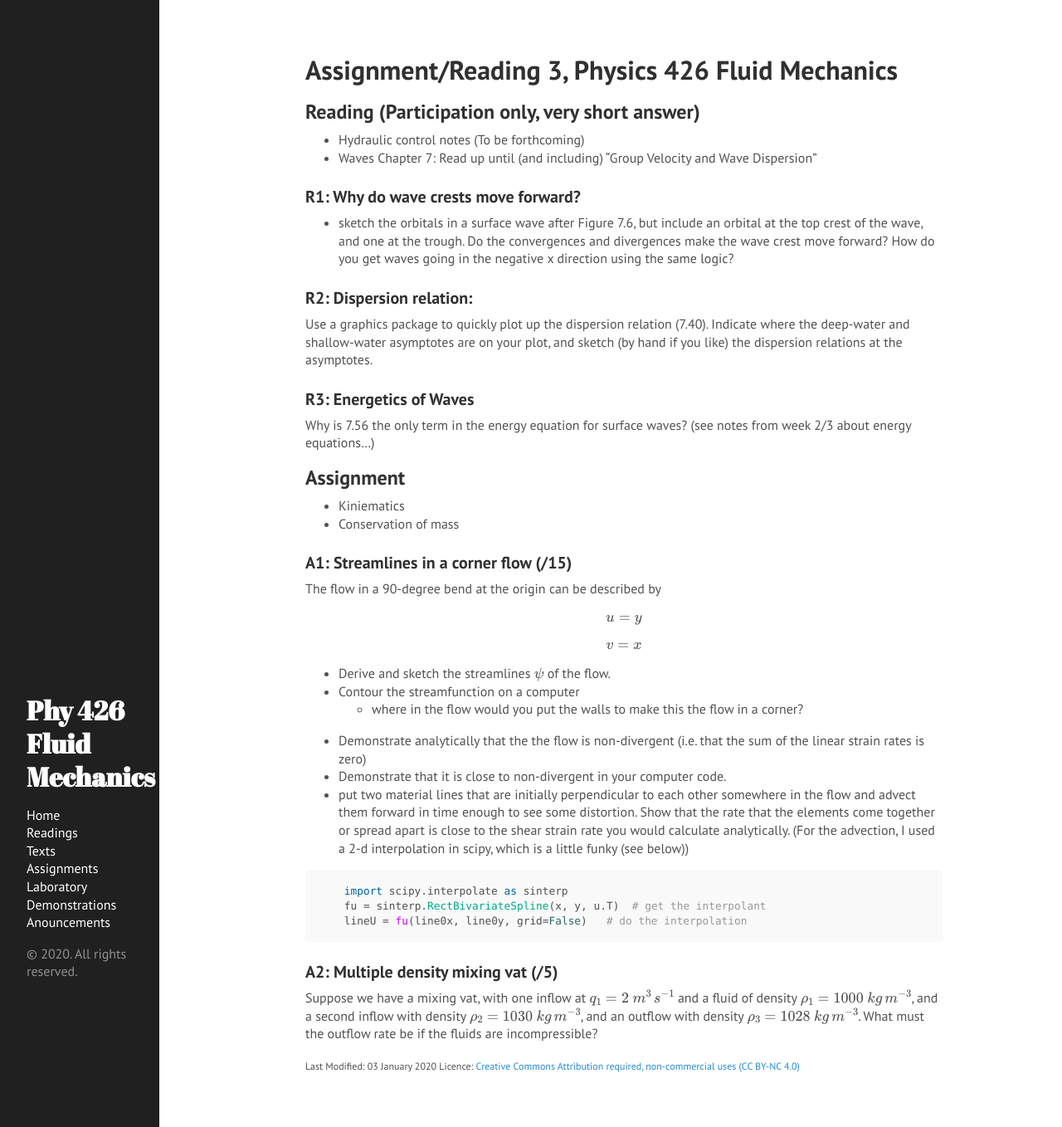
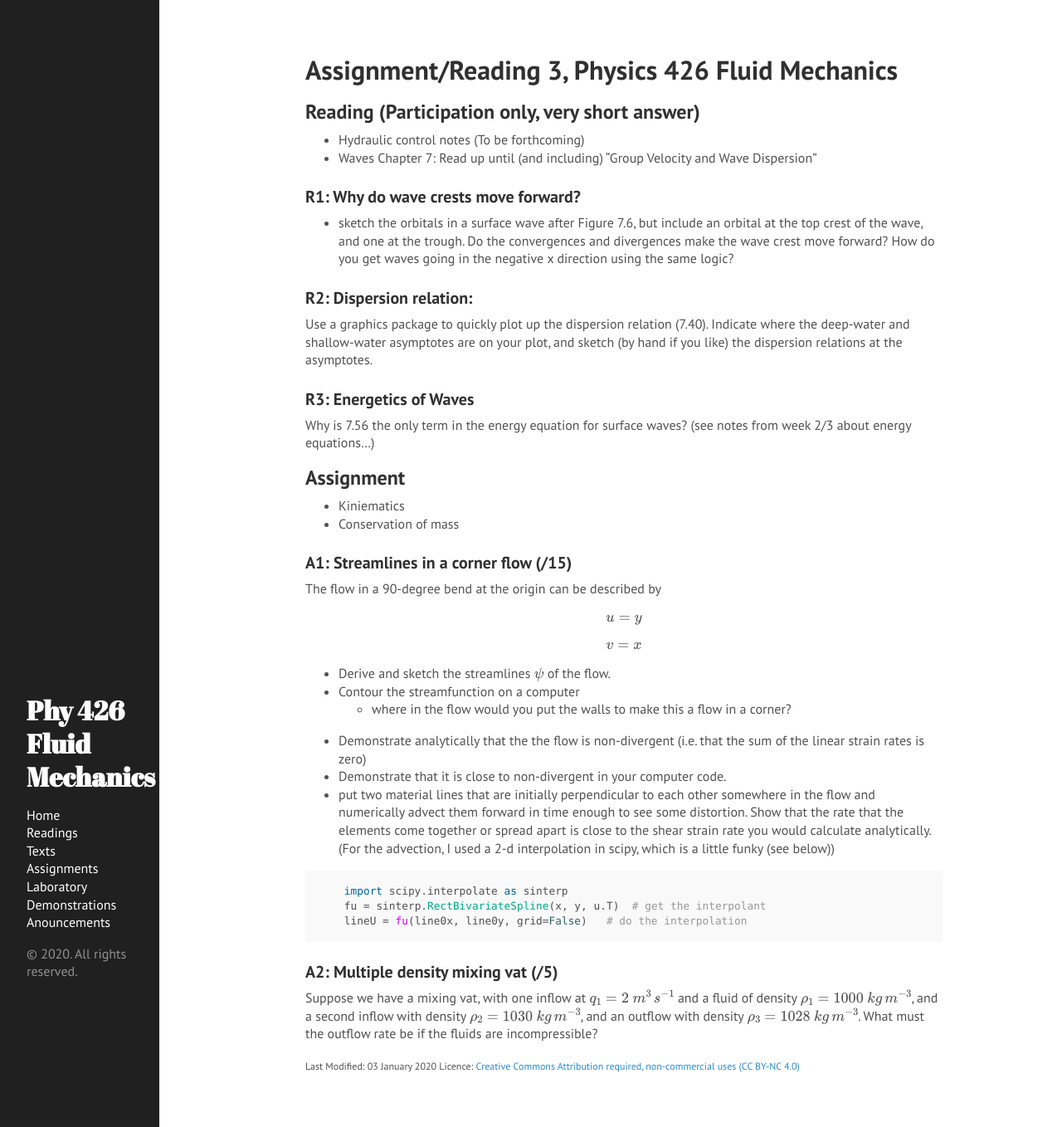
Before and after one commit to jklymak/Phy426, a Jekyll site: the page built from docs/Assignments/Assignment03.md, in a window 1280 px wide and 1358 px high. Shown: the whole window at 83% size. Built offline with Jekyll 4.4.1, drawn with Linux system fonts in a browser that asks for light colours; formulas are drawn with MathJax 3.

Commit message:
Assignment 3

````diff
--- a/docs/Assignments/Assignment03.md
+++ b/docs/Assignments/Assignment03.md
@@ -39,11 +39,11 @@ $$v = x$$
 
   - Derive and sketch the streamlines $\psi$ of the flow.
   - Contour the streamfunction on a computer
-    - where in the flow would you put the walls to make this the flow in a corner?
+    - where in the flow would you put the walls to make this a flow in a corner?
   - Demonstrate analytically that the the flow is non-divergent (i.e. that the
     sum of the linear strain rates is zero)
   - Demonstrate that it is close to non-divergent in your computer code.
-  - put two material lines that are initially perpendicular to each other somewhere in the flow and advect them forward in time enough to see some distortion.  Show that the rate that the elements come together or spread apart is close to the shear strain rate you would calculate analytically.  (For the advection, I used a 2-d interpolation in scipy, which is a little funky (see below))
+  - put two material lines that are initially perpendicular to each other somewhere in the flow and numerically advect them forward in time enough to see some distortion.  Show that the rate that the elements come together or spread apart is close to the shear strain rate you would calculate analytically.  (For the advection, I used a 2-d interpolation in scipy, which is a little funky (see below))
 
 ```python
     import scipy.interpolate as sinterp
````
Also changed, not shown: docs/Assignments/index.md (+1 -1 lines).
